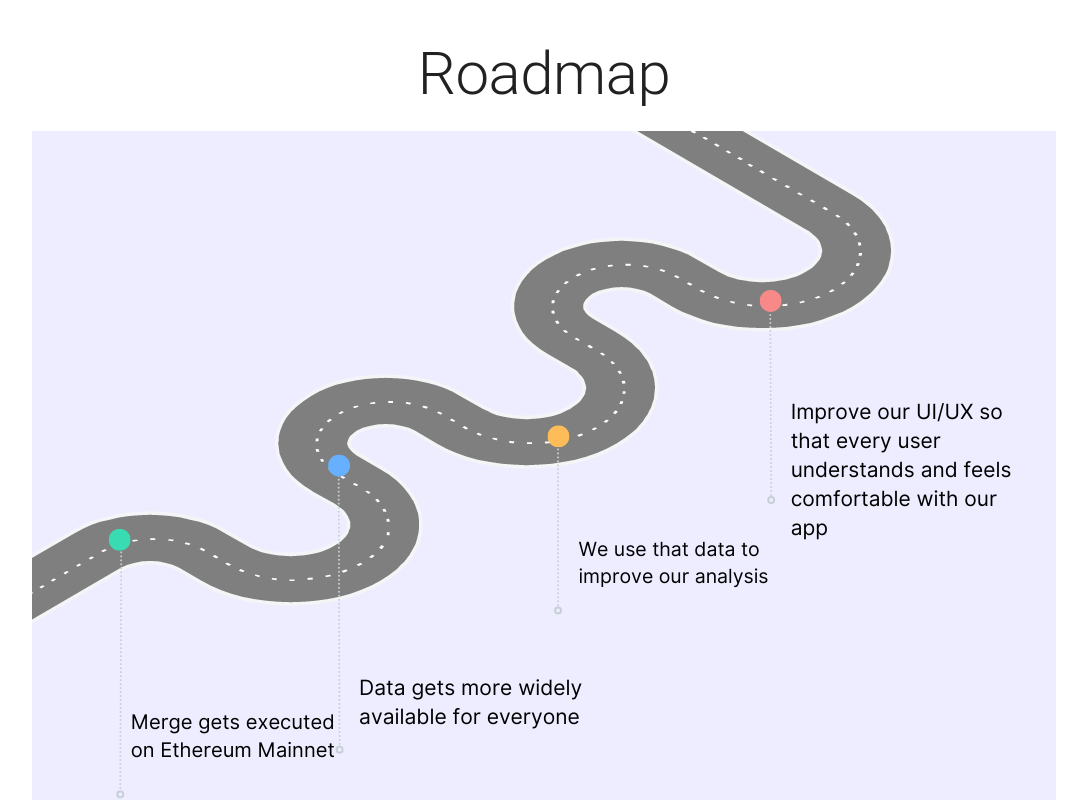
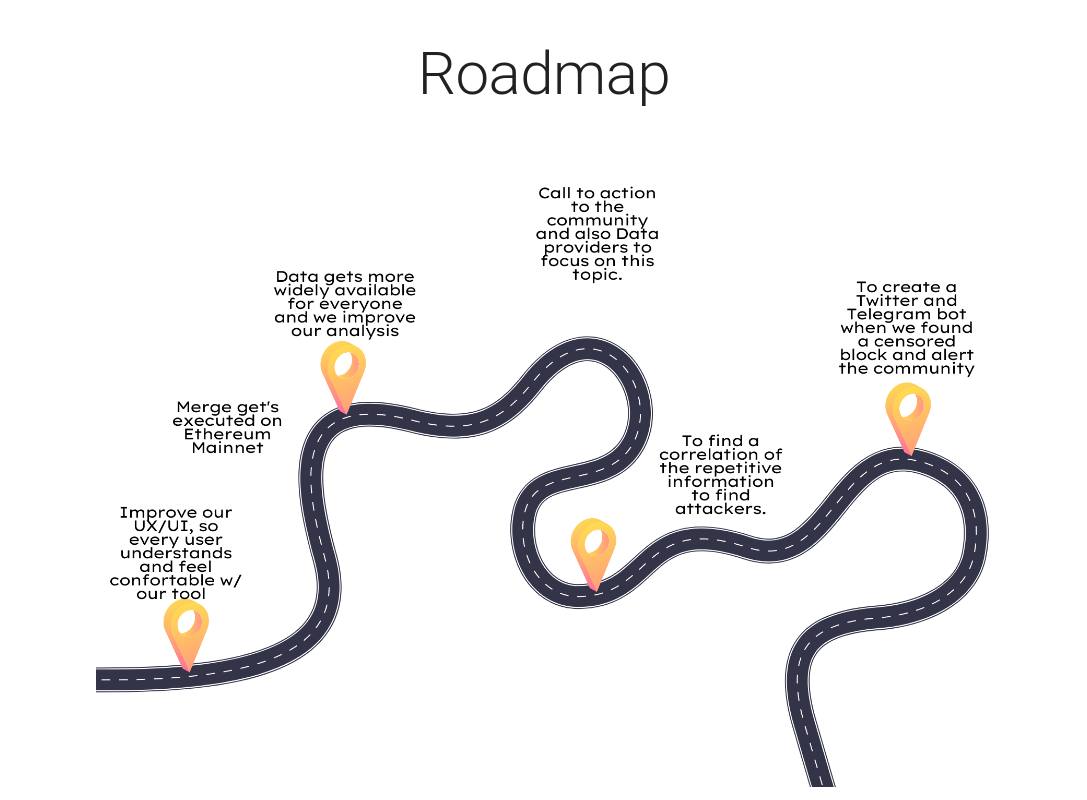
Before and after one commit to bilinkis/eth2-censorship-resistance, a Next.js app: page / in a window 1280 px wide. Shown: the part 780-1580 px from the top of the page, without its empty margins (96-1183 px from the left). Built offline with nearby package versions, Linux system fonts and the light colour scheme.

Commit message:
fix: updated roadmap

```diff
--- a/components/Landing.js
+++ b/components/Landing.js
@@ -98,7 +98,7 @@ export default function Landing() {
           >
             Roadmap
           </Typography>
-          <img src="/roadmap.png"></img>
+          <img src="/roadmap.png" style={{maxWidth:"1000px"}}></img>
 
         </Container>
         <Container sx={{ py: 8 }} maxWidth="lg">
```
Also changed, not shown: public/roadmap.png.
